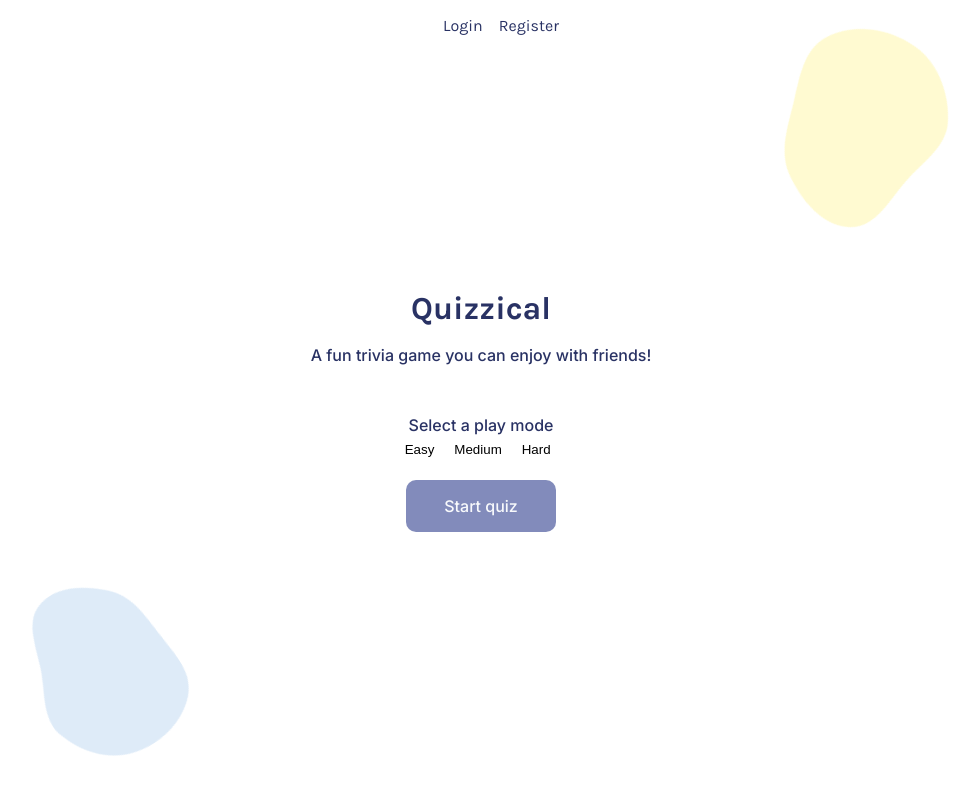
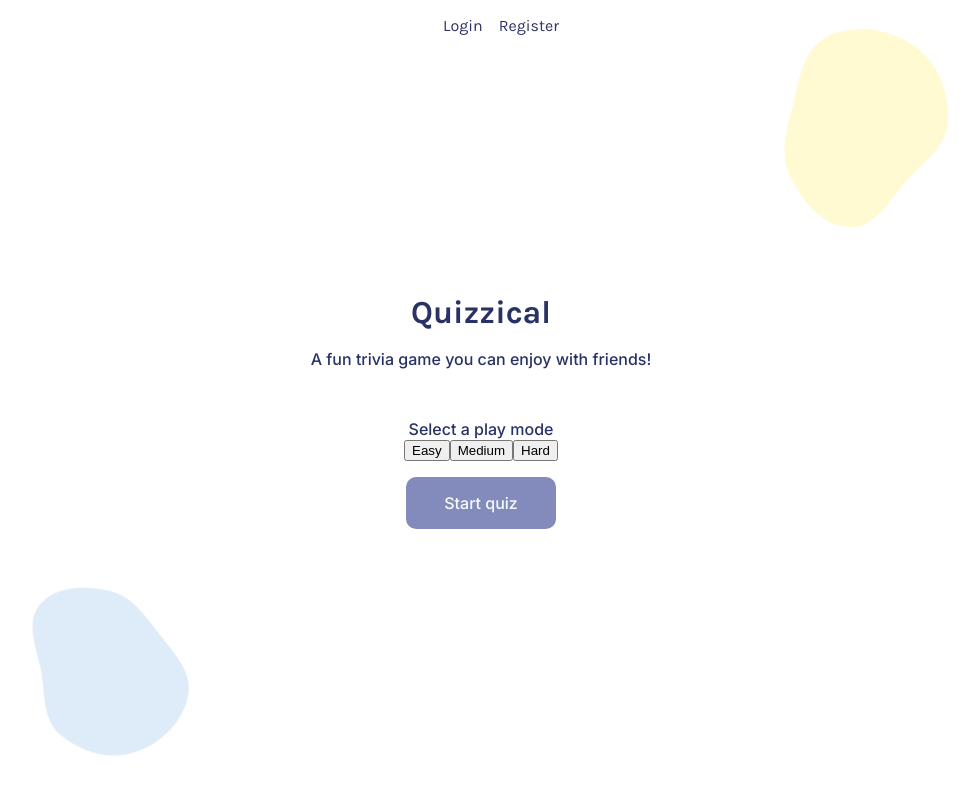
Before and after one commit to abeonweb/quizzical-game, a React (Vite) app: page / in a window 1280 px wide. Shown: the top 794 px of the page, without its empty margins (159-1138 px from the left). Built offline with nearby package versions, Linux system fonts and the light colour scheme.

Commit message:
style mode buttons

```diff
--- a/src/StartPage.jsx
+++ b/src/StartPage.jsx
@@ -1,6 +1,6 @@
 import StyledLink from "./components/StyledLink";
 
-export default function StartPage({start, dispatch}) {
+export default function StartPage({mode, start, dispatch}) {
   return (
     <div className="start-page">
       <h1 className="start-page--title">quizzical</h1>
@@ -10,19 +10,19 @@ export default function StartPage({start, dispatch}) {
       <div className="game-mode">
         <p>Select a play mode</p>
         <button
-          className="btn-mode"
+          className={`"btn-mode" ${mode == "easy"? "highlight": ""}`}
           onClick={() => dispatch({ type: "mode", value: "easy" })}
         >
           Easy
         </button>
         <button
-          className="btn-mode"
+          className={`"btn-mode" ${mode == "medium"? "highlight": ""}`}
           onClick={() => dispatch({ type: "mode", value: "medium" })}
         >
           Medium
         </button>
         <button
-          className="btn-mode"
+          className={`"btn-mode" ${mode == "hard"? "highlight": ""}`}
           onClick={() => dispatch({ type: "mode", value: "hard" })}
         >
           Hard
```
